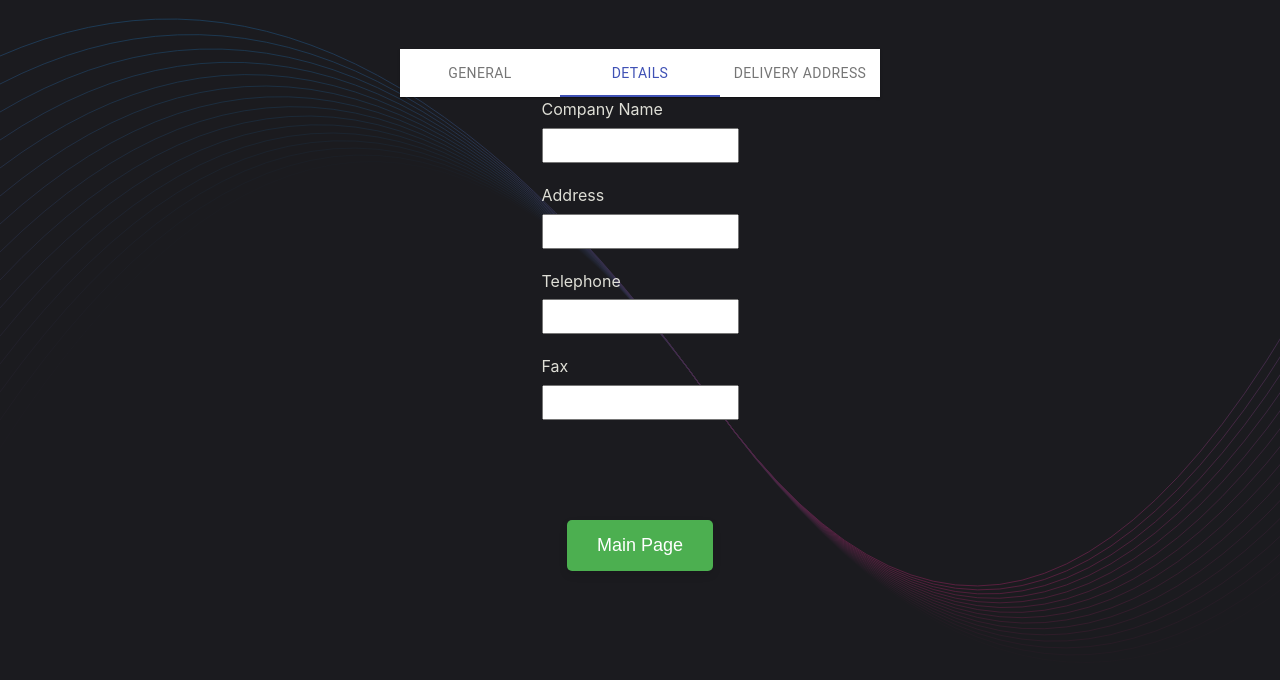
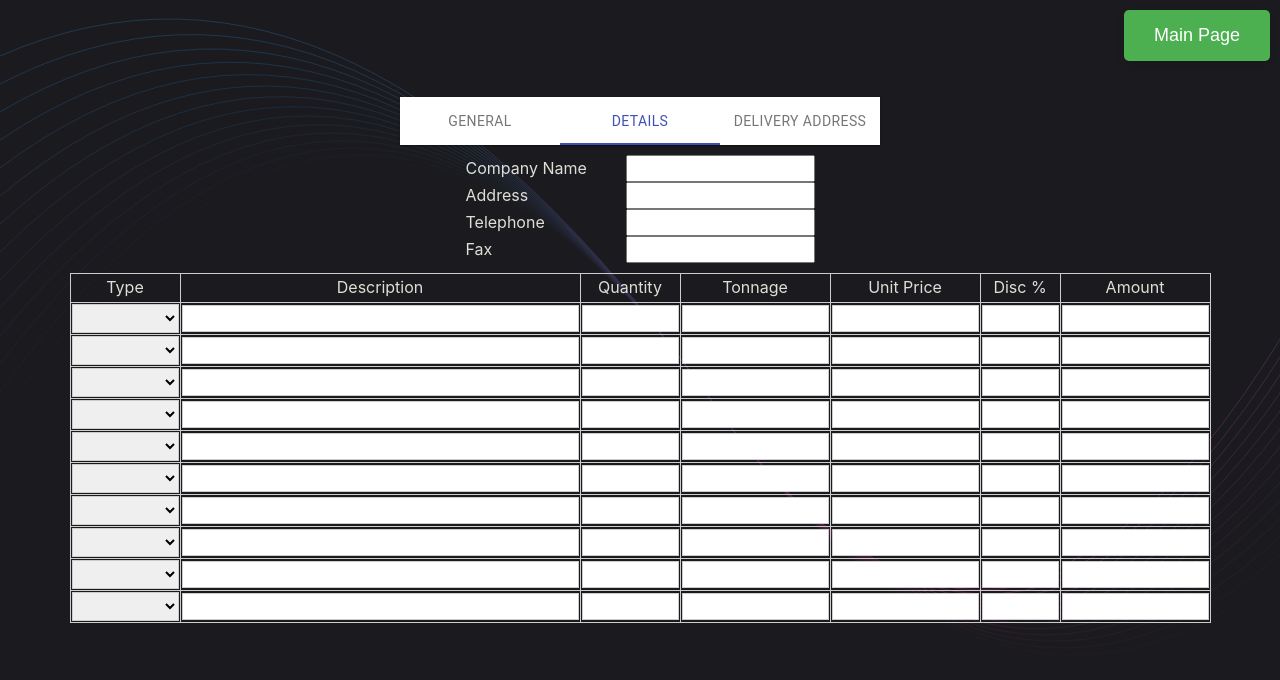
Before and after one commit to sprintaway/accounting-software, a React (Vite) app in the folder src/renderer/: page /delivery-order in a window 1280 px wide. Both pictures are taken after a click on the tab "DETAILS". Shown: the top 680 px of the page. Built offline with nearby package versions, Linux system fonts and the light colour scheme.

Commit message:
create editable table

```diff
--- a/src/renderer/src/assets/main.css
+++ b/src/renderer/src/assets/main.css
@@ -144,9 +144,11 @@ code {
 }
 
 .delivery-order-button {
+  position: fixed;
+  top: 0px;
+  right: 0px;
   display: inline-block;
-  margin: 100px;
-  padding: 0px; /* Remove default button padding */
+  padding: 10px 10px; /* Remove default button padding */
   text-align: center;
   border: none; /* Remove default border */
   background: none; /* Remove default background */
--- a/src/renderer/src/components/DeliveryOrderPage.css
+++ b/src/renderer/src/components/DeliveryOrderPage.css
@@ -3,27 +3,88 @@
     display: grid;
     grid-template-columns: 1fr 1fr; /* Two equal-width columns */
     gap: 20px; /* Add space between the two columns */
-    padding: 20px;
+    padding: 10px;
   }
 
   .input-container {
-    clear: both;
+    display: flex;
+    align-items: center; /* Vertically center the label and input */
+    gap: 10px; /* Space between the label and input */
   }
 
   .input-container label {
-    display: block;
-    width: 150px;
+    width: 150px; /* Fixed width for the label */
     text-align: left;
-    margin-bottom: 5px;
   }
 
   .input-container input {
-    width: 100%; /* Input will take up the entire column width */
-    padding: 8px;
-    box-sizing: border-box;
+    width: calc(100% - 160px); /* Take up the remaining space minus label width */
+    padding: 4px;
+    box-sizing: border-box; /* Ensure padding is included in the width calculation */
   }
 
   form {
     display: grid;
-    gap: 20px;
+    gap: 0px;
   }
+
+
+
+  /* Apply styles to the form elements */
+.form-container-2 {
+    padding: 10px;
+  }
+
+.input-container-2 {
+  display: flex;
+  align-items: center; /* Vertically center the label and input */
+  gap: 10px; /* Space between the label and input */
+}
+
+  .input-container-2 label {
+    width: 150px; /* Fixed width for the label */
+    text-align: left;
+  }
+
+  .input-container-2 input {
+    width: calc(100% - 160px); /* Input will take up the remaining space */
+    padding: 4px;
+    box-sizing: border-box; /* Ensure padding is included in the width calculation */
+  }
+
+
+  /* Style the table */
+.editable-table {
+    width: 100%;
+    border-collapse: collapse;
+  }
+
+  .editable-table td {
+    border: 1px solid #ccc;
+    text-align: center;
+  }
+
+  .editable-table th {
+    border: 1px solid #ccc;
+    text-align: center;
+  }
+
+  .editable-table input {
+    width: 100%;
+    padding: 5px;
+    border: 1px solid #ccc;
+    text-align: center;
+    box-sizing: border-box;
+  }
+
+  .editable-table select {
+    width: 100%;
+    padding: 5px;
+    border: 1px solid #ccc;
+    text-align: center;
+    box-sizing: border-box;
+  }
+
+  .editable-table input[type="number"] {
+    text-align: right;
+  }
--- a/src/renderer/src/components/DeliveryOrderPage.jsx
+++ b/src/renderer/src/components/DeliveryOrderPage.jsx
@@ -6,35 +6,58 @@ import Tabs from "@material-ui/core/Tabs";
 import './DeliveryOrderPage.css'; // Importing a CSS file for styles.
 
 const DeliveryOrderPage = () => {
-  const [value, setValue] = React.useState(0)
+  const [value, setValue] = useState(0);
 
   // Under General Tab
-  const [deliveryOrderNumber, setDeliveryOrderNumber] = useState("")
-  const [date, setDate] = useState("")
-  const [customerCode, setCustomerCode] = useState("")
-  const [salesManCode, setSalesManCode] = useState("")
-  const [poNumber, setPoNumber] = useState("")
-  const [orderBy, setOrderBy] = useState("")
-  const [vehicleNumber, setVehicleNumber] = useState("")
-  const [contact, setContact] = useState("")
-  const [terms, setTerms] = useState("")
-  const [rate, setRate] = useState("")
-  const [grossTotal, setGrossTotal] = useState("")
-  const [disc, setDisc] = useState("")
-  const [subTotal, setSubTotal] = useState("")
-  const [tax, setTax] = useState("")
-  const [absorbTax, setAbsorbTax] = useState("")
-  const [gst, setGst] = useState("")
-  const [netTotal, setNetTotal] = useState("")
+  const [deliveryOrderNumber, setDeliveryOrderNumber] = useState("");
+  const [date, setDate] = useState("");
+  const [customerCode, setCustomerCode] = useState("");
+  const [salesManCode, setSalesManCode] = useState("");
+  const [poNumber, setPoNumber] = useState("");
+  const [orderBy, setOrderBy] = useState("");
+  const [vehicleNumber, setVehicleNumber] = useState("");
+  const [contact, setContact] = useState("");
+  const [terms, setTerms] = useState("");
+  const [rate, setRate] = useState("");
+  const [grossTotal, setGrossTotal] = useState("");
+  const [disc, setDisc] = useState("");
+  const [subTotal, setSubTotal] = useState("");
+  const [tax, setTax] = useState("");
+  const [absorbTax, setAbsorbTax] = useState("");
+  const [gst, setGst] = useState("");
+  const [netTotal, setNetTotal] = useState("");
 
   // Under Details Tab
-  const [companyName, setCompanyName] = useState("")
-  const [address, setAddress] = useState("")
-  const [telephone, setTelephone] = useState("")
-  const [fax, setFax] = useState("")
+  const [companyName, setCompanyName] = useState("");
+  const [address, setAddress] = useState("");
+  const [telephone, setTelephone] = useState("");
+  const [fax, setFax] = useState("");
 
   // Under Delivery Address Tab
-  const [deliveryAddress, setDeliveryAddress] = useState("")
+  const [deliveryAddress, setDeliveryAddress] = useState("");
+
+  // For the table (editable rows)
+  const [tableData, setTableData] = useState(
+    Array(10).fill({
+      type: "",
+      description: "",
+      quantity: "",
+      uom: "",
+      tonnage: "",
+      unitPrice: "",
+      disc: "",
+      amount: ""
+    })
+  );
+
+  const handleTableChange = (index, field, value) => {
+    const updatedTableData = [...tableData];
+    updatedTableData[index] = {
+      ...updatedTableData[index],
+      [field]: value,
+    };
+    setTableData(updatedTableData);
+  };
 
   return (
     <>
@@ -44,9 +67,7 @@ const DeliveryOrderPage = () => {
             value={value}
             textColor="primary"
             indicatorColor="primary"
-                onChange={(event, newValue) => {
-                    setValue(newValue);
-                }}
+            onChange={(event, newValue) => setValue(newValue)}
           >
             <Tab label="General" />
             <Tab label="Details" />
@@ -69,7 +90,6 @@ const DeliveryOrderPage = () => {
                     onChange={(e) => setDeliveryOrderNumber(e.target.value)}
                   />
                 </div>
-
                 <div className="input-container">
                   <label>Date</label>
                   <input
@@ -78,7 +98,6 @@ const DeliveryOrderPage = () => {
                     onChange={(e) => setDate(e.target.value)}
                   />
                 </div>
-
                 <div className="input-container">
                   <label>Customer Code</label>
                   <input
@@ -87,7 +106,6 @@ const DeliveryOrderPage = () => {
                     onChange={(e) => setCustomerCode(e.target.value)}
                   />
                 </div>
-
                 <div className="input-container">
                   <label>Salesman Code</label>
                   <input
@@ -96,7 +114,6 @@ const DeliveryOrderPage = () => {
                     onChange={(e) => setSalesManCode(e.target.value)}
                   />
                 </div>
-
                 <div className="input-container">
                   <label>P/O Number</label>
                   <input
@@ -105,7 +122,6 @@ const DeliveryOrderPage = () => {
                     onChange={(e) => setPoNumber(e.target.value)}
                   />
                 </div>
-
                 <div className="input-container">
                   <label>Order By</label>
                   <input
@@ -114,7 +130,6 @@ const DeliveryOrderPage = () => {
                     onChange={(e) => setOrderBy(e.target.value)}
                   />
                 </div>
-
                 <div className="input-container">
                   <label>Vehicle Number</label>
                   <input
@@ -123,7 +138,6 @@ const DeliveryOrderPage = () => {
                     onChange={(e) => setVehicleNumber(e.target.value)}
                   />
                 </div>
-
                 <div className="input-container">
                   <label>Contact</label>
                   <input
@@ -132,7 +146,6 @@ const DeliveryOrderPage = () => {
                     onChange={(e) => setContact(e.target.value)}
                   />
                 </div>
-
                 <div className="input-container">
                   <label>Terms</label>
                   <input
@@ -153,7 +166,6 @@ const DeliveryOrderPage = () => {
                     onChange={(e) => setRate(e.target.value)}
                   />
                 </div>
-
                 <div className="input-container">
                   <label>Gross Total</label>
                   <input
@@ -162,7 +174,6 @@ const DeliveryOrderPage = () => {
                     onChange={(e) => setGrossTotal(e.target.value)}
                   />
                 </div>
-
                 <div className="input-container">
                   <label>Disc</label>
                   <input
@@ -171,7 +182,6 @@ const DeliveryOrderPage = () => {
                     onChange={(e) => setDisc(e.target.value)}
                   />
                 </div>
-
                 <div className="input-container">
                   <label>Sub-total</label>
                   <input
@@ -180,7 +190,6 @@ const DeliveryOrderPage = () => {
                     onChange={(e) => setSubTotal(e.target.value)}
                   />
                 </div>
-
                 <div className="input-container">
                   <label>Tax</label>
                   <input
@@ -189,7 +198,6 @@ const DeliveryOrderPage = () => {
                     onChange={(e) => setTax(e.target.value)}
                   />
                 </div>
-
                 <div className="input-container">
                   <label>Absorb Tax</label>
                   <input
@@ -198,7 +206,6 @@ const DeliveryOrderPage = () => {
                     onChange={(e) => setAbsorbTax(e.target.value)}
                   />
                 </div>
-
                 <div className="input-container">
                   <label>GST</label>
                   <input
@@ -207,7 +214,6 @@ const DeliveryOrderPage = () => {
                     onChange={(e) => setGst(e.target.value)}
                   />
                 </div>
-
                 <div className="input-container">
                   <label>Net Total</label>
                   <input
@@ -223,43 +229,36 @@ const DeliveryOrderPage = () => {
       )}
 
       {value === 1 && (
-        <div>
+        <div className="form-container-2">
           <form>
-            <div className="input-container">
+            <div className="input-container-2">
               <label>Company Name</label>
               <input
                 type="text"
-                placeholder=""
                 value={companyName}
                 onChange={(e) => setCompanyName(e.target.value)}
               />
             </div>
-
-            <div className="input-container">
+            <div className="input-container-2">
               <label>Address</label>
               <input
                 type="text"
-                placeholder=""
                 value={address}
                 onChange={(e) => setAddress(e.target.value)}
               />
             </div>
-
-            <div className="input-container">
+            <div className="input-container-2">
               <label>Telephone</label>
               <input
                 type="text"
-                placeholder=""
                 value={telephone}
                 onChange={(e) => setTelephone(e.target.value)}
               />
             </div>
-
-            <div className="input-container">
+            <div className="input-container-2">
               <label>Fax</label>
               <input
                 type="text"
-                placeholder=""
                 value={fax}
                 onChange={(e) => setFax(e.target.value)}
               />
@@ -269,9 +268,9 @@ const DeliveryOrderPage = () => {
       )}
 
       {value === 2 && (
-        <div>
+        <div className="form-container-2">
           <form>
-            <div className="input-container">
+            <div className="input-container-2">
               <label>Delivery Address</label>
               <input
                 type="text"
@@ -288,8 +287,92 @@ const DeliveryOrderPage = () => {
           Main Page
         </Link>
       </button>
+
+      <div className="editable-table-container">
+        <table className="editable-table">
+          <thead>
+            <tr>
+              <th width="110px">Type</th>
+              <th width="400px">Description</th>
+              <th width="100px">Quantity</th>
+              {/* <th width="50px">UOM</th> */}
+              <th width="150px">Tonnage</th>
+              <th width="150px">Unit Price</th>
+              <th width="80px">Disc %</th>
+              <th width="150px">Amount</th>
+            </tr>
+          </thead>
+          <tbody>
+            {tableData.map((row, index) => (
+              <tr key={index}>
+                <td>
+                  <select
+                    defaultValue=""
+                    value={row.type}
+                    onChange={(e) => handleTableChange(index, "type", e.target.value)}
+                  >
+                  <option value="TON">TON</option>
+                  <option value="FEET/INCH">FEET/INCH</option>
+                  <option value="PCS">PCS</option>
+                  <option value=""></option>
+                </select>
+                </td>
+                <td>
+                  <input
+                    type="text"
+                    value={row.description}
+                    onChange={(e) => handleTableChange(index, "description", e.target.value)}
+                  />
+                </td>
+                <td>
+                  <input
+                    type="number"
+                    value={row.quantity}
+                    onChange={(e) => handleTableChange(index, "quantity", e.target.value)}
+                  />
+                </td>
+                {/* <td>
+                  <input
+                    type="text"
+                    value={row.uom}
+                    onChange={(e) => handleTableChange(index, "uom", e.target.value)}
+                  />
+                </td> */}
+                <td>
+                  <input
+                    type="number"
+                    value={row.tonnage}
+                    onChange={(e) => handleTableChange(index, "tonnage", e.target.value)}
+                  />
+                </td>
+                <td>
+                  <input
+                    type="number"
+                    value={row.unitPrice}
+                    onChange={(e) => handleTableChange(index, "unitPrice", e.target.value)}
+                  />
+                </td>
+                <td>
+                  <input
+                    type="number"
+                    value={row.disc}
+                    onChange={(e) => handleTableChange(index, "disc", e.target.value)}
+                  />
+                </td>
+                <td>
+                  <input
+                    type="number"
+                    value={row.amount}
+                    onChange={(e) => handleTableChange(index, "amount", e.target.value)}
+                  />
+                </td>
+              </tr>
+            ))}
+          </tbody>
+        </table>
+      </div>
     </>
   );
-}
+};
 
 export default DeliveryOrderPage;
--- a/src/renderer/src/components/MainPage.jsx
+++ b/src/renderer/src/components/MainPage.jsx
@@ -6,9 +6,6 @@ const MainPage = () => {
   return (
     <>
     <div>
-        <h1>
-            This is an accounting app! With Main page!
-        </h1>
     </div>
     <button className="delivery-order-button">
         <Link to="/delivery-order" className="button-link">
```
Lines whose indentation alone changed are shown as unchanged.
